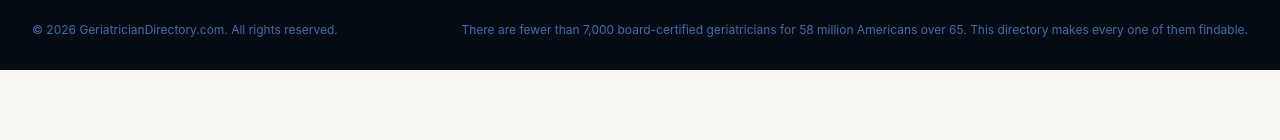
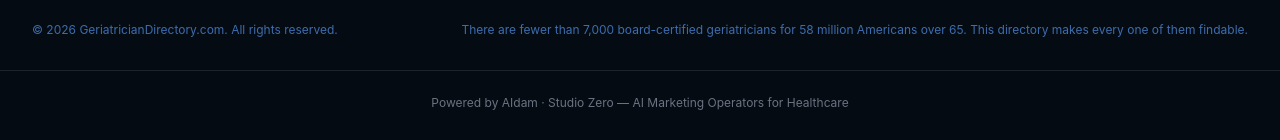
Before and after one commit to pete0585/geriatricians-directory, a Next.js app: page / in a window 1280 px wide. Shown: the part 1534-1674 px from the top of the page. Before the commit the page ends 1604 px from the top, so only its background shows below. Built offline with nearby package versions, Linux system fonts and the light colour scheme; no server answers; the database is empty.

Commit message:
feat(geriatricians-directory): add Powered by AIdam + Studio Zero links to footer

```diff
--- a/components/Footer.tsx
+++ b/components/Footer.tsx
@@ -58,6 +58,14 @@ export default function Footer() {
           </p>
         </div>
       </div>
-    </footer>
+
+          <div className="mt-8 pt-6 border-t border-white/10 text-center">
+            <p className="text-xs text-gray-500">
+              <a href="https://studiozerohq.com" target="_blank" rel="noopener noreferrer" className="hover:underline transition-colors">Powered by AIdam</a>
+              {' · '}
+              <a href="https://studiozerohq.com" target="_blank" rel="noopener noreferrer" className="hover:underline transition-colors">Studio Zero — AI Marketing Operators for Healthcare</a>
+            </p>
+          </div>
+        </footer>
   )
 }
```
